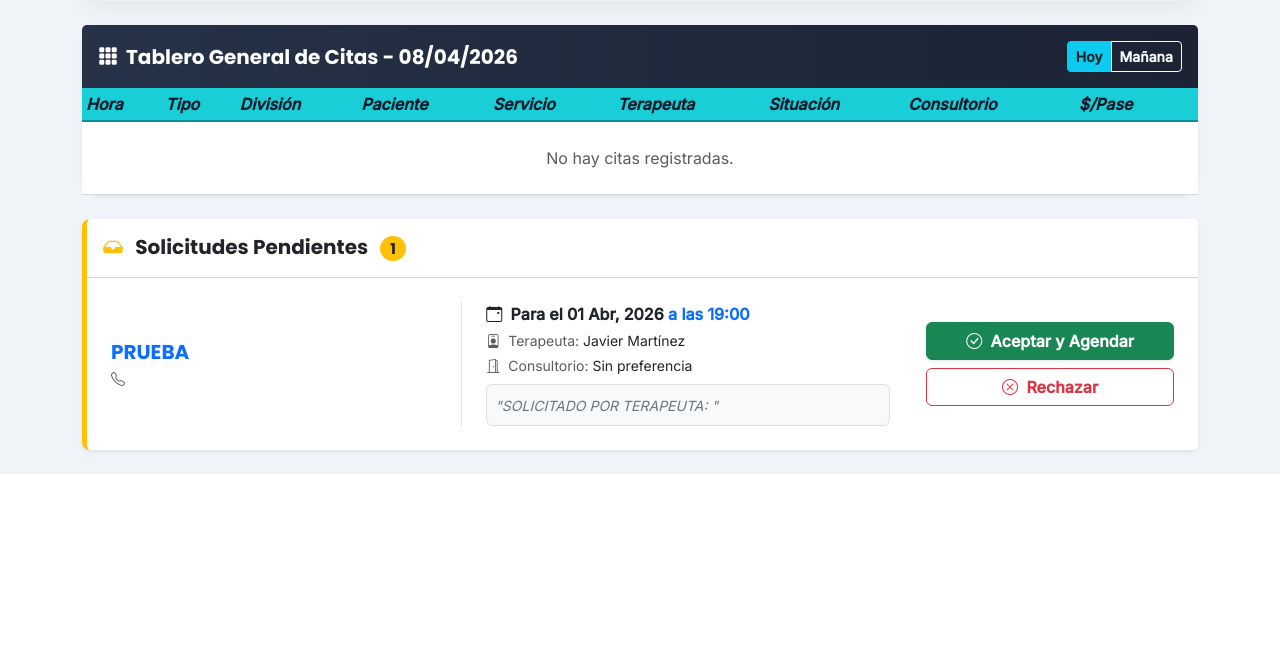
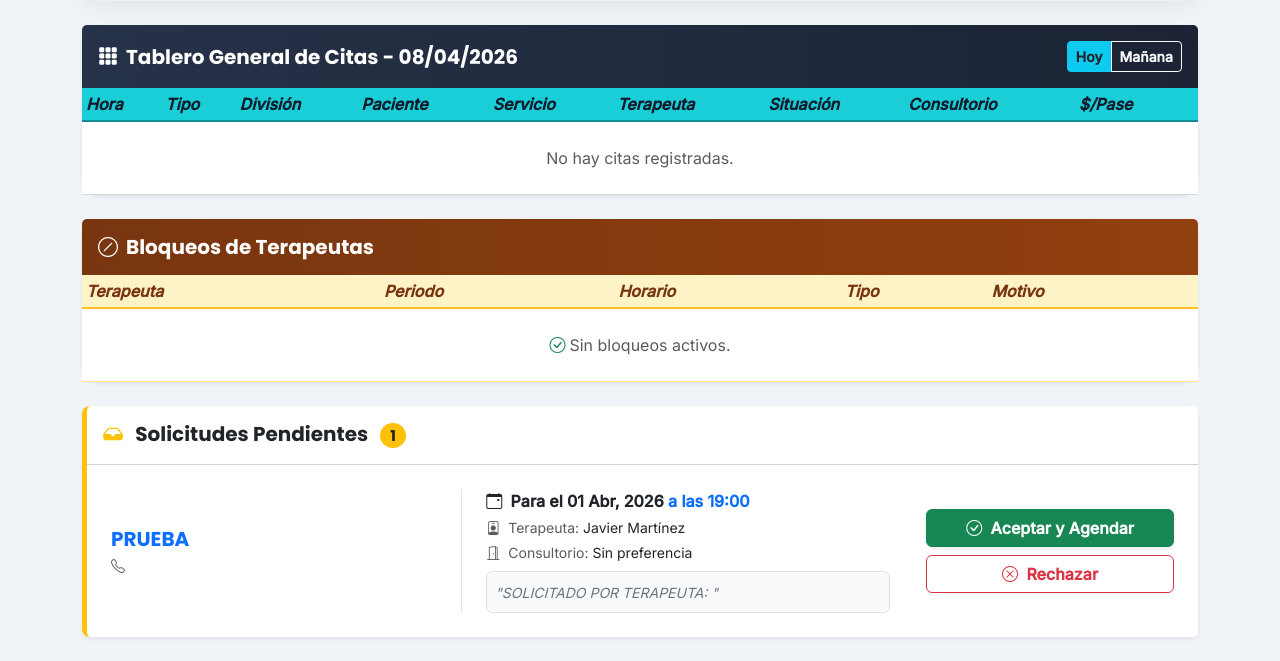
Before and after one commit to raltsito/ConsultorioWeb, a Django app: page / in a window 1280 px wide. Shown: the part 621-1282 px from the top of the page. Before the commit the page ends 1095 px from the top, so only its background shows below. Run offline with Django 5.2, Linux system fonts and the light colour scheme; a user stored in the database is signed in; data comes from the database, SQL or seed files in the repository; data that the repository does not hold is empty; some libraries are stand-ins or nearby versions.

Commit message:
mostrar bloqueos

```diff
--- a/clinica/templates/clinica/home.html
+++ b/clinica/templates/clinica/home.html
@@ -589,6 +589,91 @@
 </style>
 
 
+
+<div class="row mt-4">
+    <div class="col-12">
+        <div class="card shadow-sm border-0">
+            <div class="card-header border-0 py-3 d-flex justify-content-between align-items-center gap-2 flex-wrap"
+                 style="background: linear-gradient(90deg, #78350f 0%, #92400e 100%); color: white;">
+                <h5 class="fw-bold mb-0">
+                    <i class="bi bi-slash-circle me-2"></i>Bloqueos de Terapeutas
+                </h5>
+                {% if bloqueos_vigentes %}
+                <span class="badge bg-warning text-dark fw-semibold">{{ bloqueos_vigentes.count }} activo{{ bloqueos_vigentes.count|pluralize }}</span>
+                {% endif %}
+            </div>
+            <div class="card-body p-0">
+                <div class="table-responsive">
+                    <table class="table table-sm align-middle mb-0 tabla-bloqueos">
+                        <thead>
+                            <tr>
+                                <th>Terapeuta</th>
+                                <th>Periodo</th>
+                                <th>Horario</th>
+                                <th>Tipo</th>
+                                <th>Motivo</th>
+                            </tr>
+                        </thead>
+                        <tbody>
+                            {% for b in bloqueos_vigentes %}
+                            <tr>
+                                <td class="fw-semibold">{{ b.terapeuta }}</td>
+                                <td>{{ b.rango_display }}</td>
+                                <td>
+                                    {% if b.hora_inicio and b.hora_fin %}
+                                        {{ b.hora_inicio|time:"H:i" }} – {{ b.hora_fin|time:"H:i" }}
+                                    {% else %}
+                                        <span class="text-muted">Día completo</span>
+                                    {% endif %}
+                                </td>
+                                <td>
+                                    {% if b.tipo_bloqueo == 'permanente' %}
+                                        <span class="badge text-bg-danger">Permanente</span>
+                                    {% else %}
+                                        <span class="badge text-bg-warning text-dark">Temporal</span>
+                                    {% endif %}
+                                </td>
+                                <td class="text-muted fst-italic">{{ b.motivo|default:"—" }}</td>
+                            </tr>
+                            {% empty %}
+                            <tr>
+                                <td colspan="5" class="text-center py-4 text-muted">
+                                    <i class="bi bi-check-circle me-1 text-success"></i>Sin bloqueos activos.
+                                </td>
+                            </tr>
+                            {% endfor %}
+                        </tbody>
+                    </table>
+                </div>
+            </div>
+        </div>
+    </div>
+</div>
+
+<style>
+    .tabla-bloqueos thead th {
+        background: #fef3c7;
+        color: #78350f;
+        font-style: italic;
+        border-bottom: 2px solid #fbbf24;
+        white-space: nowrap;
+    }
+    .tabla-bloqueos tbody tr:nth-child(odd) {
+        background-color: #fffbeb;
+    }
+    .tabla-bloqueos tbody td {
+        border-color: #fde68a;
+        white-space: nowrap;
+        max-width: 220px;
+        overflow: hidden;
+        text-overflow: ellipsis;
+    }
+    .tabla-bloqueos tbody td:nth-child(5) {
+        white-space: normal;
+        max-width: none;
+    }
+</style>
+
     {% if solicitudes_pendientes %}
     <div class="row mt-4 mb-4">
         <div class="col-12">
--- a/clinica/views.py
+++ b/clinica/views.py
@@ -281,6 +281,13 @@ def home(request):
         'pacientes_adicionales'
     ).order_by('fecha', 'hora')
 
+    bloqueos_vigentes = BloqueoAgendaTerapeuta.objects.filter(
+        activo=True,
+    ).filter(
+        Q(tipo_bloqueo=BloqueoAgendaTerapeuta.TIPO_PERMANENTE) |
+        Q(fecha_fin__gte=hoy)
+    ).select_related('terapeuta').order_by('fecha_inicio', 'terapeuta__nombre')
+
     return render(request, 'clinica/home.html', {
         'citas_hoy': citas_hoy_count,
         'pendientes': pendientes_count,
@@ -291,7 +298,8 @@ def home(request):
         'fecha_tablero': fecha_tablero,
         'hoy': hoy,
         'form': CitaForm(),
-        'solicitudes_pendientes': solicitudes_pendientes, # <--- AQUI YA ESTA INCLUIDO EN EL PAQUETE
+        'solicitudes_pendientes': solicitudes_pendientes,
+        'bloqueos_vigentes': bloqueos_vigentes,
     })
 # Asegúrate de tener esto arriba: from django.db.models import Q
 
```
